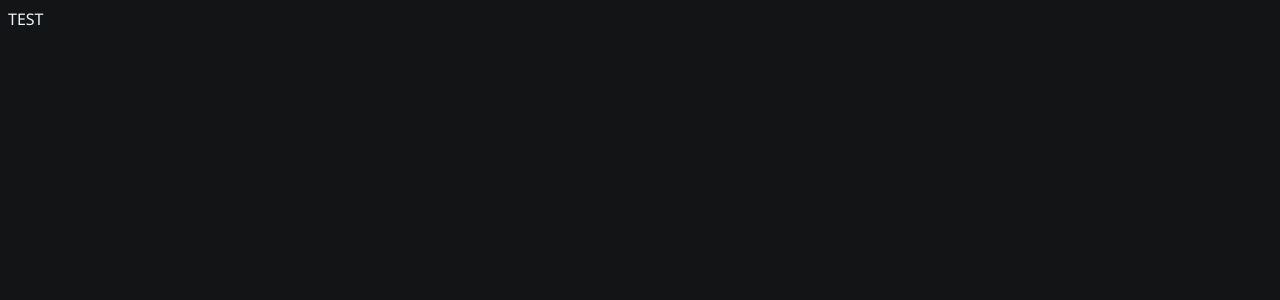
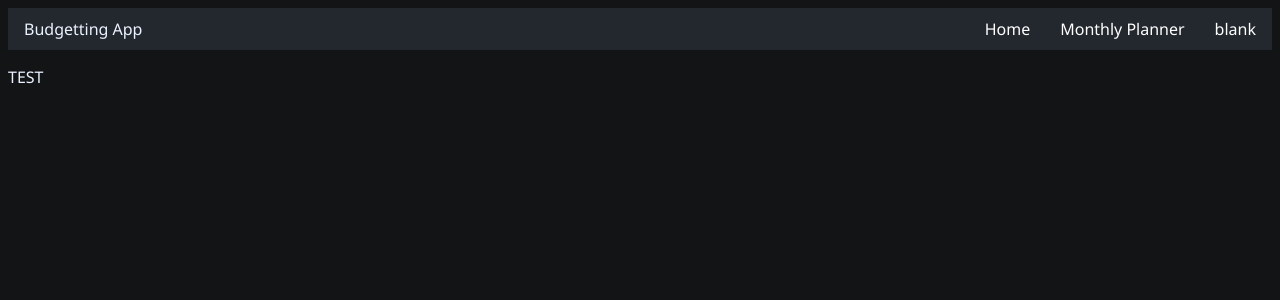
Before and after one commit to RohanManoharan/BudgetingApp, a React (Vite) app: page /Monthly-Planner in a window 1280 px wide. Shown: the top 300 px of the page. Built offline with nearby package versions, Linux system fonts and the light colour scheme.

Commit message:
navbar implemented

```diff
--- a/src/App.jsx
+++ b/src/App.jsx
@@ -1,3 +1,4 @@
+import Navbar from "./components/Navbar";
 import "./styles.css"
 
 export default function App(){
@@ -9,7 +10,7 @@ export default function App(){
 
   return (
     <>
-
+    <Navbar/>
 
     <h1 id="month" className="module">Hello [name]!</h1>
 
--- a/src/Monthly-Planner/Monthly_Planner.jsx
+++ b/src/Monthly-Planner/Monthly_Planner.jsx
@@ -1,8 +1,12 @@
 import React from 'react'
+import Navbar from "../components/Navbar";
 
-export default function test(){
+
+export default function Monthly_Planner(){
     return(
         <>
+            <Navbar/>
+
         <div>TEST</div>
         </>
     )
--- /dev/null
+++ b/src/components/Navbar.jsx
@@ -0,0 +1,16 @@
+import React from 'react'
+
+export default function Navbar(){
+    return(
+    <div className='navbar'>
+        <div className='logo'>
+            Budgetting App
+        </div>
+            <ul className='navbar-menu'>
+                <li><a href="/">Home</a></li>
+                <li><a href="/Monthly-Planner">Monthly Planner</a></li>
+                <li><a href="/">blank</a></li>
+            </ul>
+    </div>
+    )
+}
--- a/src/styles.css
+++ b/src/styles.css
@@ -95,3 +95,29 @@ input, select{
     font-size: 75px;
     font-family: 'Times New Roman', sans-serif;
 }
+
+.navbar{
+    display: flex;
+    justify-content: space-between;
+    padding: 10px 16px;
+    background-color: rgb(35, 40, 46);
+    margin-bottom: 16px;
+}
+
+.navbar-logo{
+    color:white;
+    font-size: 20px;
+}
+
+.navbar-menu{
+    display: flex;
+    list-style-type: none;
+    gap: 30px;
+    margin: 0;
+    align-items: center;
+}
+
+.navbar-menu li a{
+    text-decoration: none;
+    color: white
+}
```
